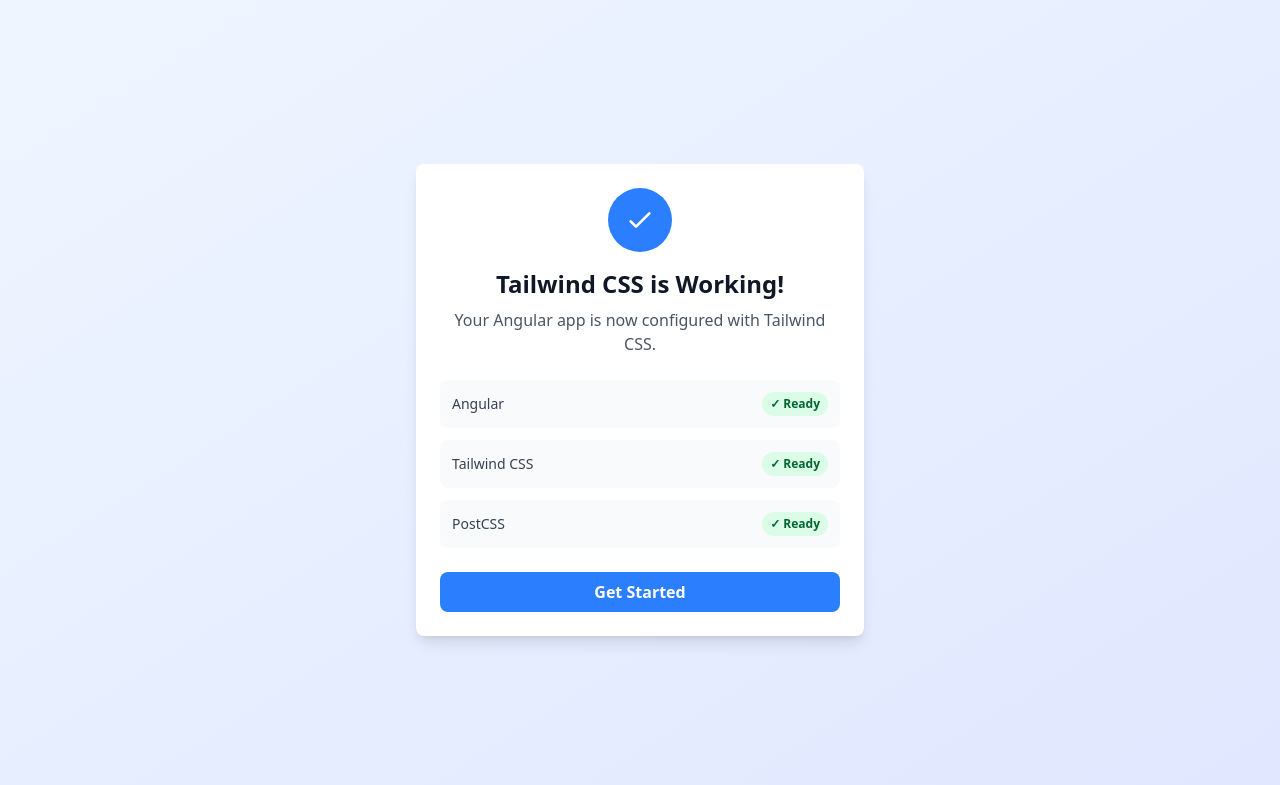
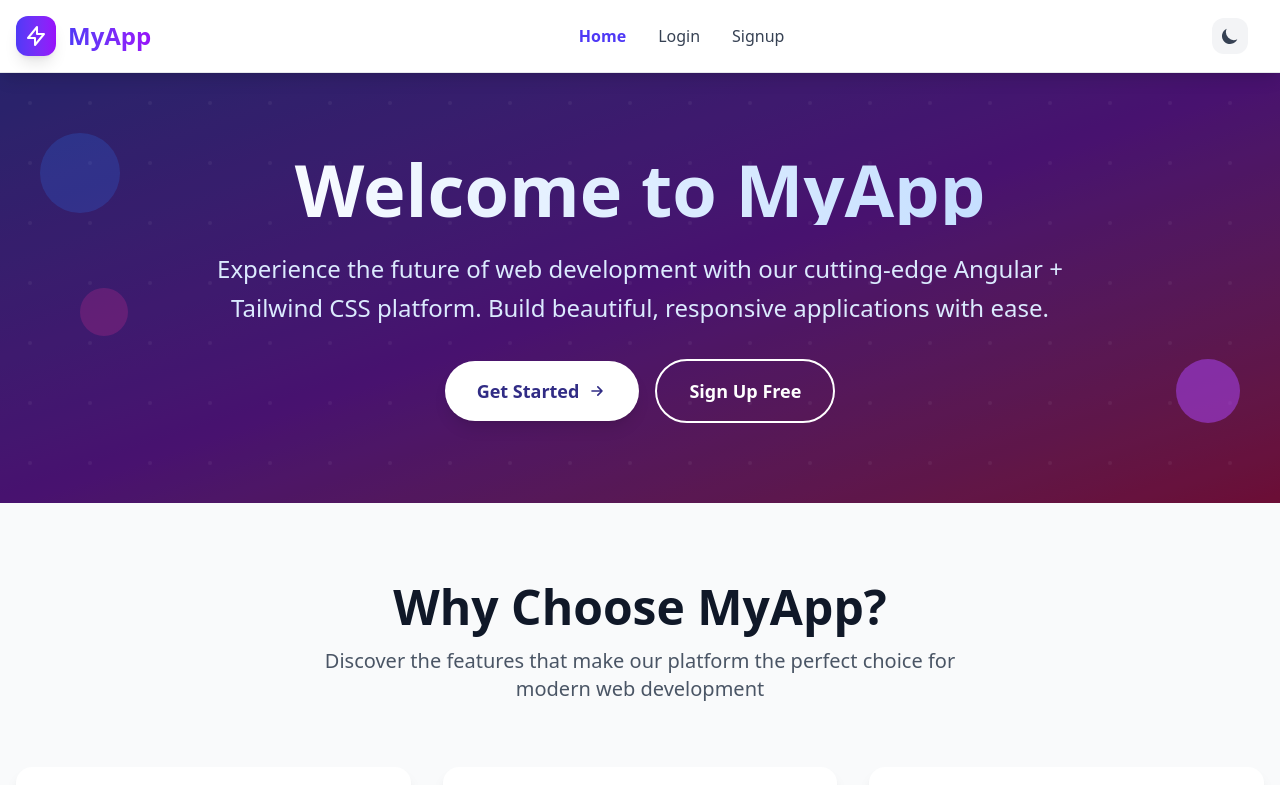
Before and after one commit to TechnologicalJerry/tailwind-angular-spring-mysql, an Angular app in the folder angular-client/: page / in a window 1280 px wide. Shown: the top 785 px of the page. Built offline with nearby package versions, Linux system fonts and the light colour scheme.

Commit message:
Update app.html

```diff
--- a/angular-client/src/app/app.html
+++ b/angular-client/src/app/app.html
@@ -1,34 +1,11 @@
-<div class="min-h-screen bg-gradient-to-br from-blue-50 to-indigo-100 flex items-center justify-center p-4">
-  <div class="max-w-md w-full bg-white rounded-lg shadow-lg p-6">
-    <div class="text-center">
-      <div class="w-16 h-16 bg-blue-500 rounded-full flex items-center justify-center mx-auto mb-4">
-        <svg class="w-8 h-8 text-white" fill="none" stroke="currentColor" viewBox="0 0 24 24">
-          <path stroke-linecap="round" stroke-linejoin="round" stroke-width="2" d="M5 13l4 4L19 7"></path>
-        </svg>
-      </div>
-      <h1 class="text-2xl font-bold text-gray-900 mb-2">Tailwind CSS is Working!</h1>
-      <p class="text-gray-600 mb-6">Your Angular app is now configured with Tailwind CSS.</p>
+<!-- <div class="flex items-center justify-center h-screen bg-gradient-to-r from-cyan-500 to-blue-500">
+  <h1 class="text-5xl font-bold text-white">Tailwind Works 🎉</h1>
+</div> -->
 
-      <div class="space-y-3">
-        <div class="flex items-center justify-between p-3 bg-gray-50 rounded-lg">
-          <span class="text-sm font-medium text-gray-700">Angular</span>
-          <span class="px-2 py-1 text-xs font-semibold text-green-800 bg-green-100 rounded-full">✓ Ready</span>
-        </div>
-        <div class="flex items-center justify-between p-3 bg-gray-50 rounded-lg">
-          <span class="text-sm font-medium text-gray-700">Tailwind CSS</span>
-          <span class="px-2 py-1 text-xs font-semibold text-green-800 bg-green-100 rounded-full">✓ Ready</span>
-        </div>
-        <div class="flex items-center justify-between p-3 bg-gray-50 rounded-lg">
-          <span class="text-sm font-medium text-gray-700">PostCSS</span>
-          <span class="px-2 py-1 text-xs font-semibold text-green-800 bg-green-100 rounded-full">✓ Ready</span>
-        </div>
-      </div>
+<app-header></app-header>
 
-      <button class="mt-6 w-full bg-blue-500 hover:bg-blue-600 text-white font-semibold py-2 px-4 rounded-lg transition duration-200">
-        Get Started
-      </button>
-    </div>
-  </div>
-</div>
+<main class="min-h-[80vh]">
+  <router-outlet></router-outlet>
+</main>
 
-<router-outlet />
+<app-footer></app-footer>
```
